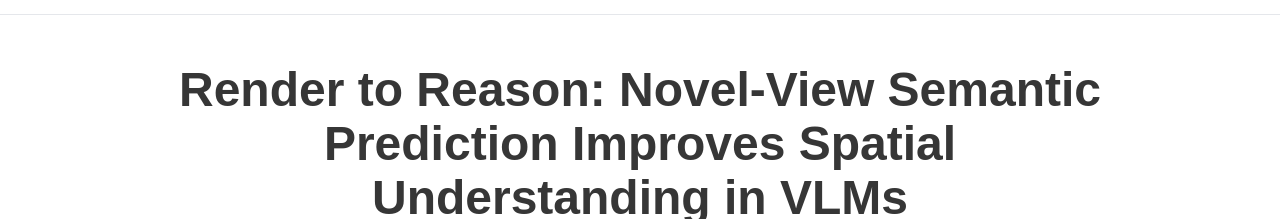
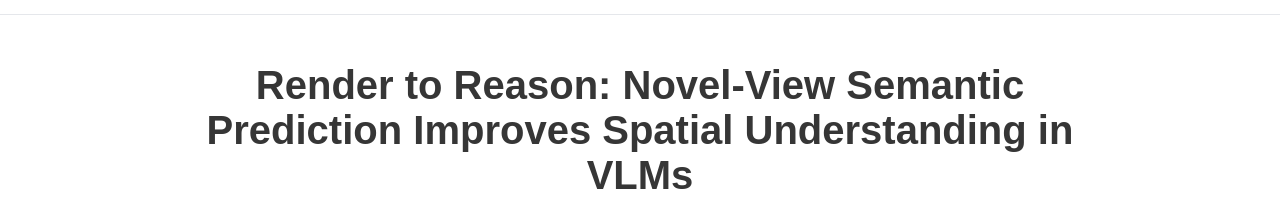
Before and after one commit to yuqunw/Render2Reason, a plain HTML site: page index.html in a window 1280 px wide. Shown: the part 50-269 px from the top of the page. Drawn offline with Linux system fonts and the light colour scheme; some icons are missing; a web font is replaced by a local one.

Commit message:
Smaller title

```diff
--- a/index.html
+++ b/index.html
@@ -91,7 +91,7 @@
     <div class="container is-max-desktop">
       <div class="columns is-centered">
         <div class="column has-text-centered">
-          <h1 class="title is-1 publication-title">Render to Reason: Novel-View Semantic Prediction Improves Spatial Understanding in VLMs</h1>
+          <h1 class="title is-2 publication-title">Render to Reason: Novel-View Semantic Prediction Improves Spatial Understanding in VLMs</h1>
           <div class="is-size-5 publication-authors">
             <span class="author-block">
               <a href="http://yuqunw.github.io">Yuqun Wu</a><sup>1</sup>,</span>
```
